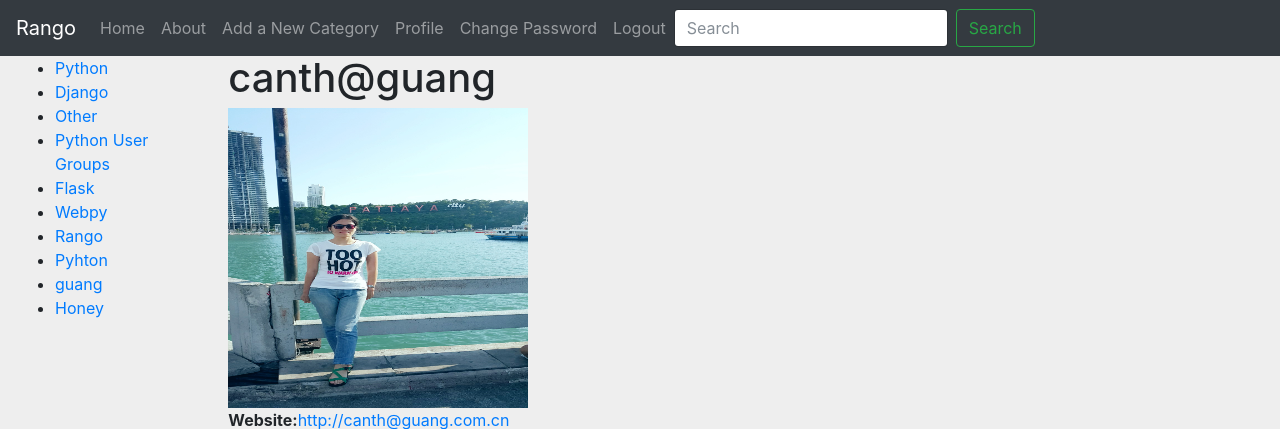
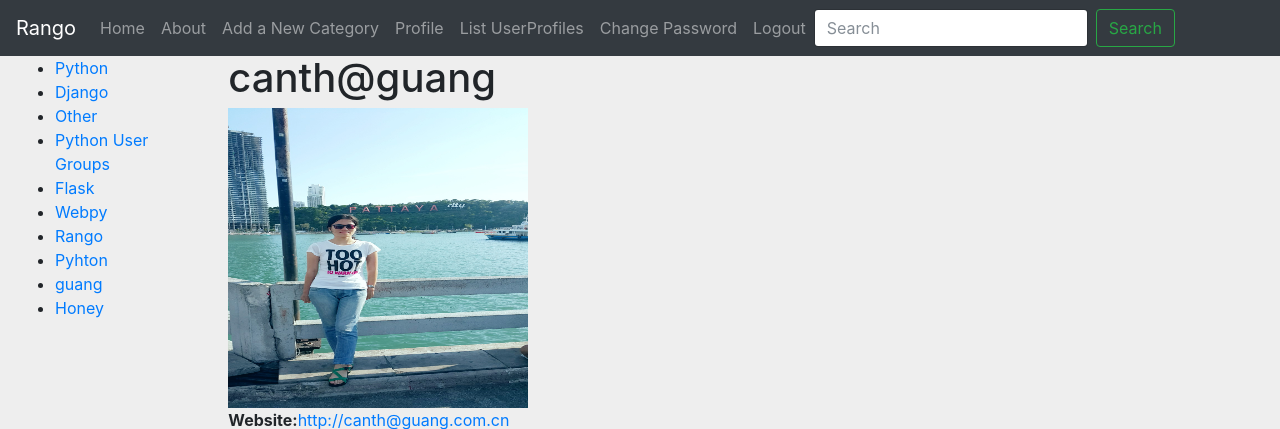
Before and after one commit to simonaLight/tango_with_django_project, a Django app: a page that uses templates/rango/base_bootstrap.html in a window 1280 px wide. Shown: the top 429 px of the page. Run offline with Django 3.2, Linux system fonts and the light colour scheme; a user stored in the database is signed in; data comes from the database, SQL or seed files in the repository; both versions use the stored data as it was after the commit; some libraries are stand-ins or nearby versions.

Commit message:
profile_view

```diff
--- a/rango/urls.py
+++ b/rango/urls.py
@@ -13,6 +13,7 @@ urlpatterns = [
     url(r'^goto/$', views.track_url, name='goto'),
     url(r'^profile_registration/$', views.profile_registration, name='profile_registration'),
     url(r'^profile/(?P<username>[\w@\-]+)/$', views.profile, name='profile'),
+    url(r'^profiles/$', views.list_profiles, name='list_profile'),
     # url(r'^register/$', views.register, name='register'),
     # url(r'^login/$', views.user_login, name='login'),
     # url(r'^logout/$', views.log_out, name='logout'),
--- a/rango/views.py
+++ b/rango/views.py
@@ -218,6 +218,7 @@ def profile_registration(request):
     return render(request, 'rango/profile_registration.html', context_dict)
 
 
+@login_required
 def profile(request, username):
     try:
         user = User.objects.get(username=username)
@@ -236,3 +237,9 @@ def profile(request, username):
         else:
             print(form.errors)
     return render(request, 'rango/profile.html', {'userprofile': userprofile, 'selecteduser': user, 'form': form})
+
+
+def list_profiles(request):
+    userprofile_list = User.objects.all()
+    print(userprofile_list)
+    return render(request, 'rango/list_profile.html', {'userprofile_list': userprofile_list})
--- a/templates/rango/base_bootstrap.html
+++ b/templates/rango/base_bootstrap.html
@@ -40,6 +40,8 @@
                 <a class="nav-item nav-link"
                    href="{% url 'rango:profile' user.username%}">Profile</a>
                 <a class="nav-item nav-link"
+                   href="{% url 'rango:list_profile'%}">List UserProfiles</a>
+                <a class="nav-item nav-link"
                    href="{% url 'auth_password_change' %}">Change Password</a>
                 <a class="nav-item nav-link"
                    href="{% url 'auth_logout' %}?next=/rango/">Logout</a>
```
Also changed, not shown: templates/rango/list_profile.html (added, +28 -0 lines), db.sqlite3.
